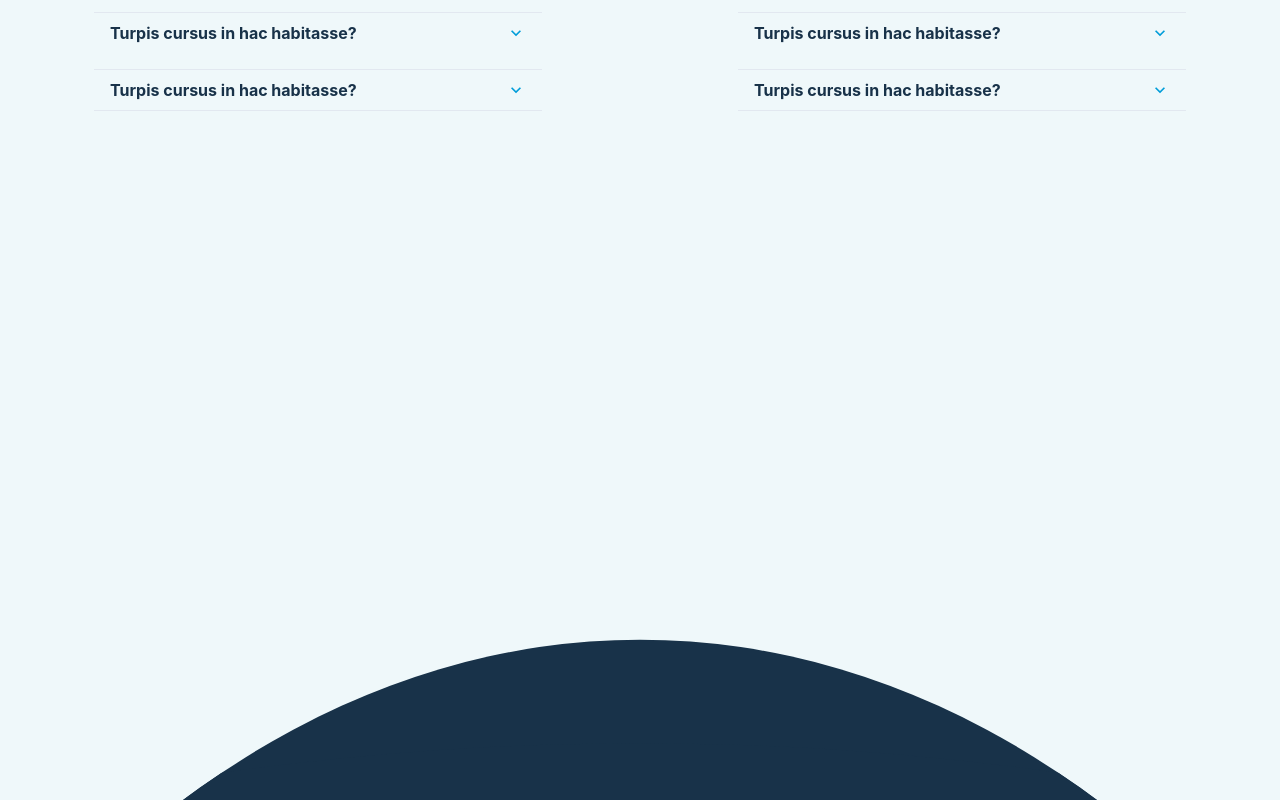
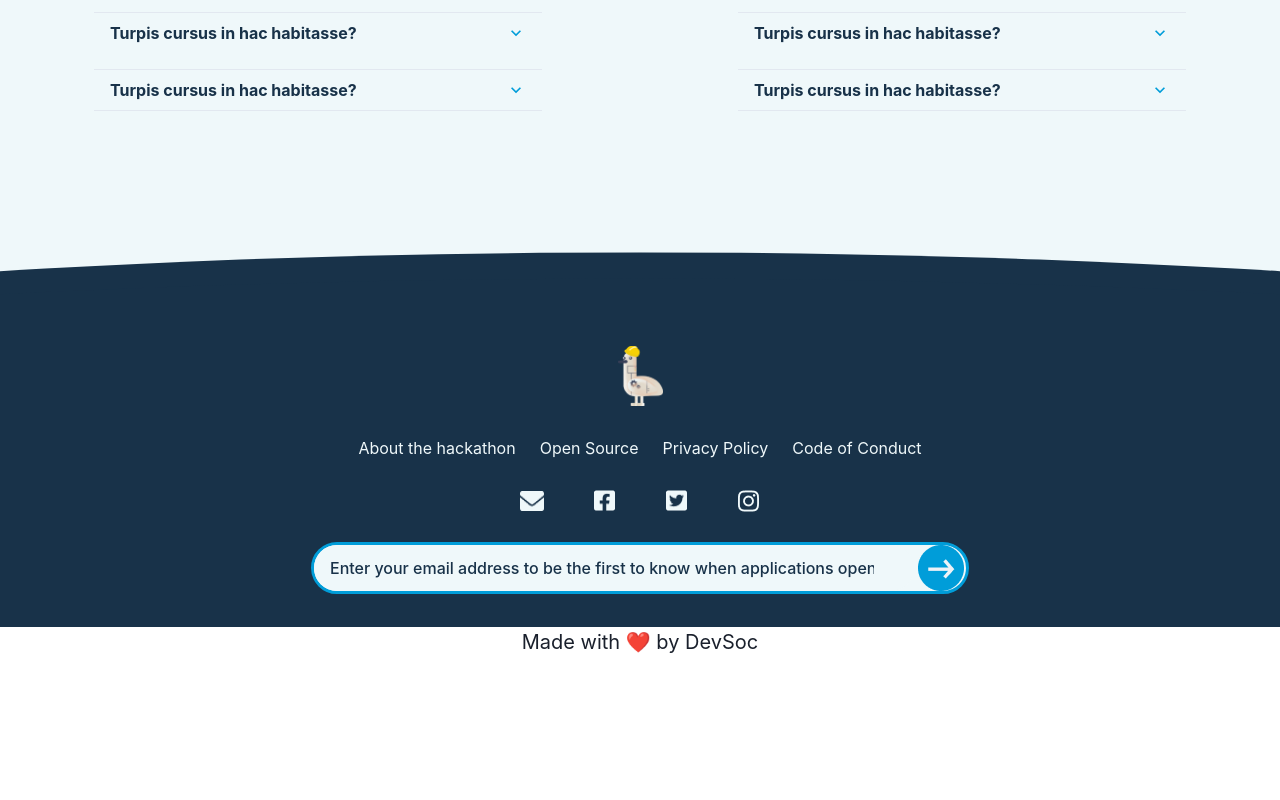
Before and after one commit to Devsoc-BPGC/quark-hackathon, a React (Create React App) app: page / in a window 1280 px wide. Shown: the part 3740-4540 px from the top of the page. After the commit the page ends 4397 px from the top, so only its background shows below. Built offline with nearby package versions, Linux system fonts and the light colour scheme.

Commit message:
Minor Changes in FAQ

```diff
--- a/src/Components/Faq.jsx
+++ b/src/Components/Faq.jsx
@@ -146,10 +146,10 @@ const Faq = () => {
         </HStack>
       </VStack>
       <Flex
-        h='2049px'
+        h='500px'
         bgColor={'#183249'}
         fontSize={'16px'}
-        clipPath='ellipse(1028px 75% at bottom center)'
+        clipPath='ellipse(2049px 75% at bottom center)'
         mt={0}
       >
         <VStack
@@ -163,7 +163,13 @@ const Faq = () => {
           clipPath='ellipse(2049px 70% at bottom center)'
         >
           <Image src={robotGoose} alt='roboGoose' h='60px' w='45px' />
-          <HStack color='#EFF8FA' fontWeight='400' gap={'1.5rem'}>
+          <HStack
+            color='#EFF8FA'
+            fontWeight='400'
+            gap={'1.5rem'}
+            wrap={'wrap'}
+            w={{ base: '320px', md: 'fit-content' }}
+          >
             <Text _hover={{ cursor: 'pointer' }}>About the hackathon</Text>
             <Text _hover={{ cursor: 'pointer' }}>Open Source</Text>
             <Text _hover={{ cursor: 'pointer' }}>Privacy Policy</Text>
@@ -193,7 +199,6 @@ const Faq = () => {
           >
             <Input
               color={'black'}
-              className='my-input'
               w={{ base: '250px', md: '600px' }}
               display={{ base: 'block', md: 'none' }}
               borderRadius={'100px'}
@@ -215,7 +220,6 @@ const Faq = () => {
             <Input
               color={'black'}
               display={{ base: 'none', md: 'block' }}
-              className='my-input'
               w={{ base: '250px', md: '600px' }}
               borderRadius={'100px'}
               border={0}
```
